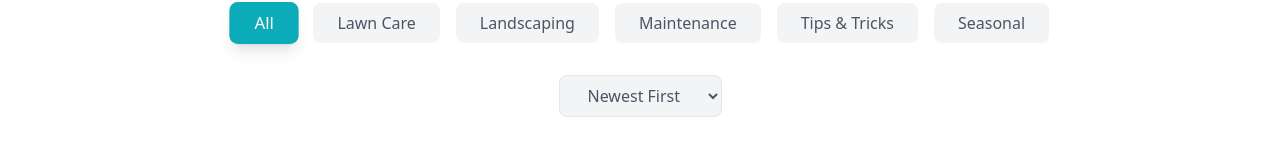
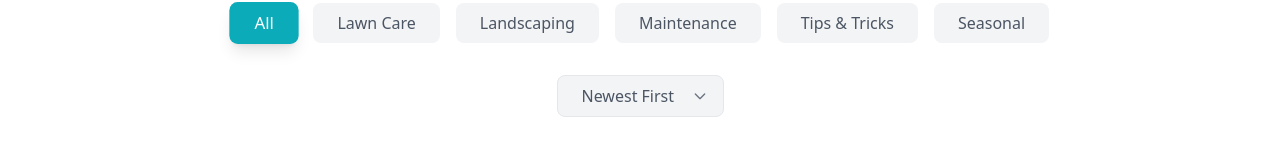
Before and after one commit to 0ETERATION1/greenacres, a Next.js app: page /blog in a window 1280 px wide. Shown: the part 226-389 px from the top of the page. Built offline with nearby package versions, Linux system fonts and the light colour scheme.

Commit message:
add padding to the drop down arrow

```diff
--- a/app/blog/page.tsx
+++ b/app/blog/page.tsx
@@ -321,16 +321,33 @@ function BlogContent() {
 
         {/* Sort Order - Styled to match */}
         <div className="flex justify-center items-center gap-2">
+          <div className="relative">
             <select
               value={sortOrder}
               onChange={(e) =>
                 setSortOrder(e.target.value as "newest" | "oldest")
               }
-            className="px-6 py-2 rounded-lg border border-gray-200 bg-gray-100 text-gray-600 focus:outline-none focus:ring-2 focus:ring-[#0cabba] transition-all duration-300"
+              className="appearance-none pl-6 pr-12 py-2 rounded-lg border border-gray-200 bg-gray-100 text-gray-600 focus:outline-none focus:ring-2 focus:ring-[#0cabba] transition-all duration-300 cursor-pointer"
             >
               <option value="newest">Newest First</option>
               <option value="oldest">Oldest First</option>
             </select>
+            <div className="pointer-events-none absolute inset-y-0 right-4 flex items-center">
+              <svg
+                className="h-4 w-4 text-gray-500"
+                fill="none"
+                stroke="currentColor"
+                viewBox="0 0 24 24"
+              >
+                <path
+                  strokeLinecap="round"
+                  strokeLinejoin="round"
+                  strokeWidth={2}
+                  d="M19 9l-7 7-7-7"
+                />
+              </svg>
+            </div>
+          </div>
         </div>
       </div>
 
```
Lines whose indentation alone changed are shown as unchanged.
